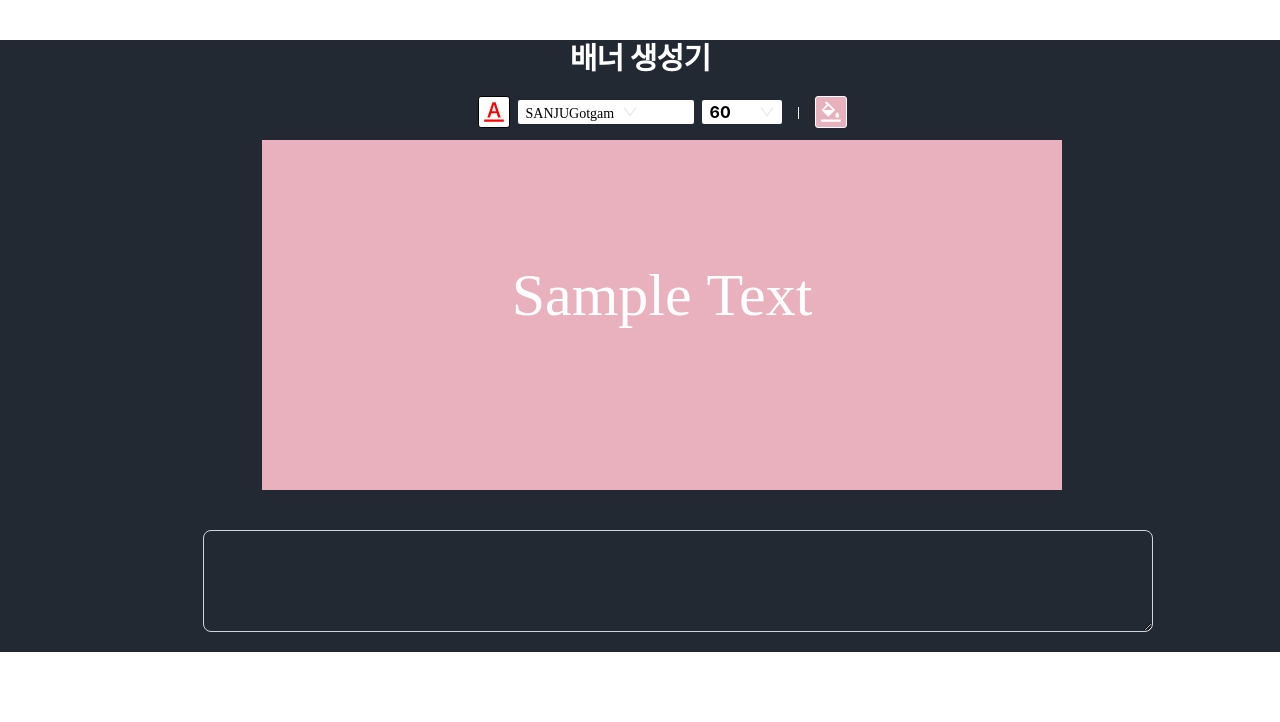
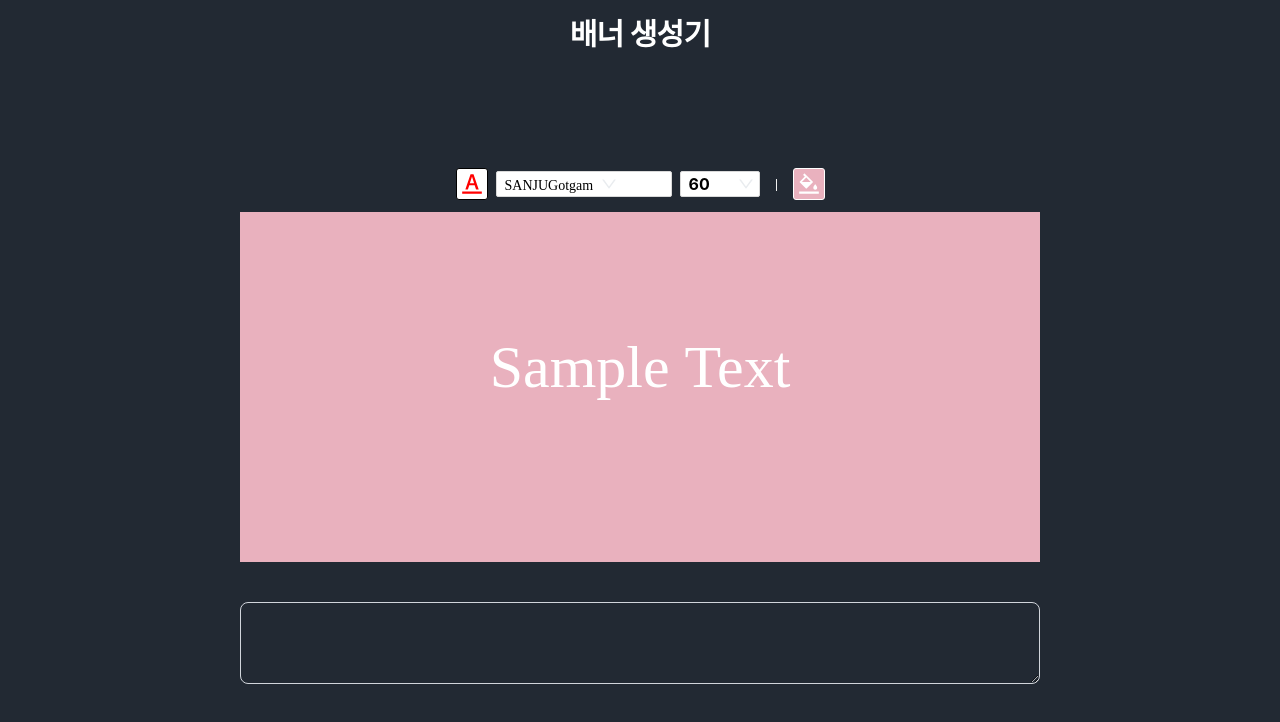
Before and after one commit to jaesin22/jjalmaker, a React (Create React App) app: page / in a window 1280 px wide. Shown: the top 722 px of the page. Built offline with nearby package versions, Linux system fonts and the light colour scheme; a web font is replaced by a local one.

Commit message:
styling 완료

```diff
--- a/src/App.js
+++ b/src/App.js
@@ -48,10 +48,12 @@ function App() {
   };
 
   return (
-    <div className="bg-[#222933] h-full">
-      <Head />
-      <main className="p-5 pl-16 h-full flex flex-col items-center ">
-        <Space className="justify-center items-center">
+    <section className="bg-[#222933] flex flex-col items-center justify-center min-h-screen">
+      <header className="mt-4">
+        <Head />
+      </header>
+      <main className="flex flex-col items-center justify-center flex-1">
+        <Space>
           <FontColor onColorChange={handleColorChange} />
           <FontType onFontTypeChange={handleFontTypeChange} />
           <FontSize onSize={handleFontSizeChange} />
@@ -73,7 +75,7 @@ function App() {
           <FontBorder onFontBorderChange={handleFontBorderChange} />
         </div> */}
       </main>
-    </div>
+    </section>
   );
 }
 
--- a/src/components/FontSize.js
+++ b/src/components/FontSize.js
@@ -23,7 +23,10 @@ const FontSize = ({ onSize }) => {
   };
 
   const menu = (
-    <Menu>
+    <Menu
+      style={{ border: "1px solid #d9d9d9", borderRadius: "2px" }}
+      className="w-20"
+    >
       {sizes.map((size, index) => (
         <Menu.Item key={index} onClick={() => handleSelection(size)}>
           {size.name}
@@ -33,11 +36,11 @@ const FontSize = ({ onSize }) => {
   );
 
   return (
-    <div className="flex w-20 bg-white border-solid border-1 border-white rounded-sm">
-      <Dropdown
-        overlay={menu}
-        className="ant-dropdown-link w-20 border-solid border-1 rounded-sm"
-      >
+    <div
+      className="flex w-20 bg-white"
+      style={{ border: "1px solid #d9d9d9", borderRadius: "2px" }}
+    >
+      <Dropdown overlay={menu} className="ant-dropdown-link">
         <a
           href="font size dropdown"
           className="ant-dropdown-link text-black bolder font-bold"
--- a/src/components/FontType.js
+++ b/src/components/FontType.js
@@ -24,13 +24,15 @@ const FontType = ({ onFontTypeChange }) => {
   };
 
   const menu = (
-    <Menu>
+    <Menu
+      style={{ border: "1px solid #d9d9d9", borderRadius: "2px" }}
+      className="w-44"
+    >
       {font.map((fontItem, index) => (
         <Menu.Item
           key={index}
           style={{ fontFamily: fontItem.fontFamily }}
           onClick={() => handleFontTypeChange(fontItem)}
-          className="border-solid"
         >
           {fontItem.name}
         </Menu.Item>
@@ -39,11 +41,14 @@ const FontType = ({ onFontTypeChange }) => {
   );
 
   return (
-    <div className="flex">
-      <Dropdown overlay={menu} className="bg-white w-44">
+    <div
+      className="flex bg-white w-44"
+      style={{ border: "1px solid #d9d9d9", borderRadius: "2px" }}
+    >
+      <Dropdown overlay={menu}>
         <a
           href="font dropdown"
-          className="ant-dropdown-link text-black border-solid border-1 border-white rounded-sm"
+          className="ant-dropdown-link"
           onClick={(e) => e.preventDefault()}
         >
           <span
@@ -58,7 +63,7 @@ const FontType = ({ onFontTypeChange }) => {
           </span>
           <DownOutlined
             style={{ color: "#e9ecef" }}
-            className="h-6 w-12 ml-2"
+            className="h-6 w-11 ml-2"
           />
         </a>
       </Dropdown>
--- a/src/components/Head.js
+++ b/src/components/Head.js
@@ -1,15 +1,13 @@
 import React from "react";
 
-function Head() {
+const Head = () => {
   return (
-    <div className="lg:flex lg:items-center lg:justify-between text-center bg-[#222933] mt-10">
-      <div className="min-w-0 flex-1">
-        <h2 className="font-bold leading-7 text-white sm:truncate sm:text-3xl sm:tracking-tight">
-          배너 생성기
-        </h2>
-      </div>
+    <div className=" relative">
+      <h2 className="font-bold leading-7 text-white sm:truncate sm:text-3xl sm:tracking-tight">
+        배너 생성기
+      </h2>
     </div>
   );
-}
+};
 
 export default Head;
--- a/src/components/Text.js
+++ b/src/components/Text.js
@@ -9,10 +9,10 @@ const Text = ({ onTextChange }) => {
   };
 
   return (
-    <div className="flex mt-10 ml-3 justify-center">
+    <div className="flex mt-10 justify-center">
       <textarea
         rows="4"
-        className="p-2.5 w-[950px] ml-5 text-sm text-white bg-[#222933] rounded-lg border border-gray-300 focus:ring-blue-500 focus:border-blue-500 dark:bg-gray-700 dark:border-gray-600 dark:placeholder-gray-400 dark:text-white
+        className="w-[800px] text-sm text-white bg-[#222933] rounded-lg border border-gray-300 focus:ring-blue-500 focus:border-blue-500 dark:bg-gray-700 dark:border-gray-600 dark:placeholder-gray-400 dark:text-white
          dark:focus:ring-blue-500 dark:focus:border-blue-500"
         onChange={onChange}
         value={text}
```
